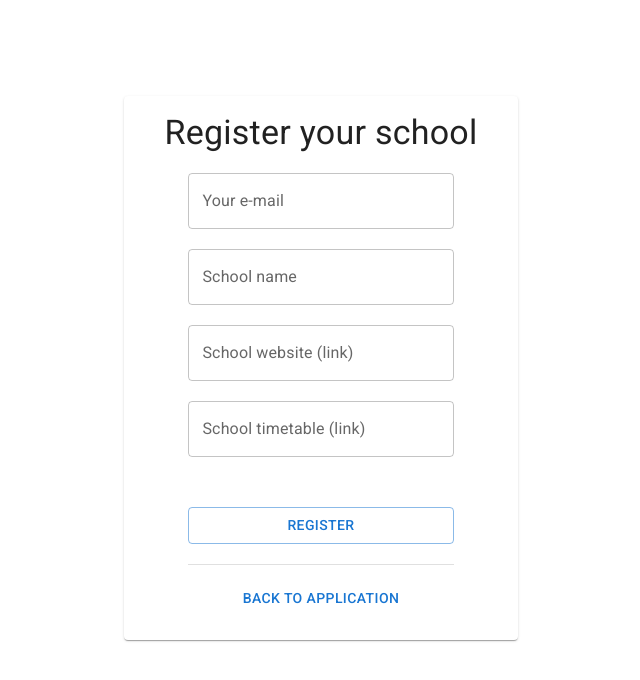
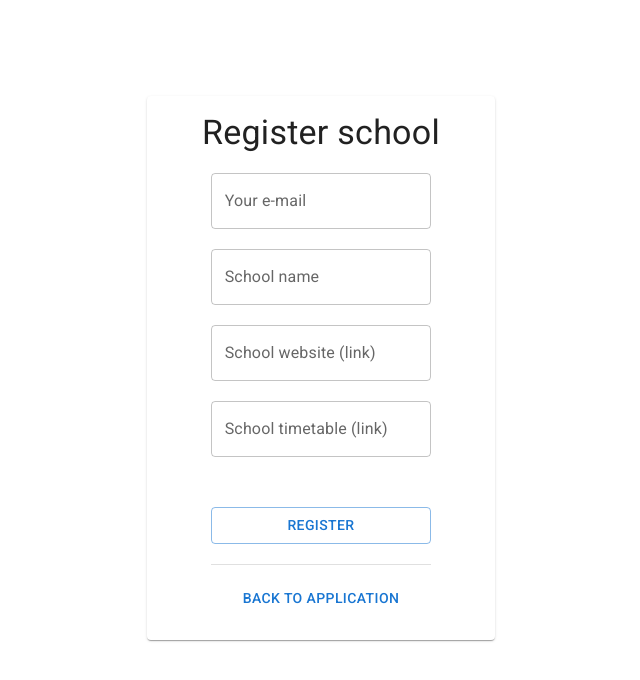
Before and after one commit to VulderApp/SchoolFormFrontend, a React (Create React App) app: page / in a window 1280 px wide. Shown: the top 680 px of the page, without its empty margins (319-959 px from the left). Built offline with nearby package versions, Linux system fonts and the light colour scheme.

Commit message:
Change page titles (#47)

```diff
--- a/src/assets/locales/en.json
+++ b/src/assets/locales/en.json
@@ -1,5 +1,5 @@
 {
-  "registerYourSchoolTitle": "Register your school",
+  "registerYourSchoolTitle": "Register school",
   "emailInputLabel": "Your e-mail",
   "schoolNameInputLabel": "School name",
   "schoolWebsiteInputLabel": "School website (link)",
--- a/src/view/Complete.tsx
+++ b/src/view/Complete.tsx
@@ -1,8 +1,15 @@
-import React, { ReactElement } from "react";
+import React, { ReactElement, useEffect } from "react";
 import { Container } from "@mui/material";
 import CompleteMessage from "../components/complete/CompleteMessage";
+import { useTranslation } from "react-i18next";
 
 const Complete = (): ReactElement => {
+  const { t } = useTranslation();
+
+  useEffect(() => {
+    document.title = t("completeSubmitTitle");
+  }, []);
+
   return (
     <Container>
       <CompleteMessage />
--- a/src/view/Register.tsx
+++ b/src/view/Register.tsx
@@ -1,10 +1,17 @@
-import React, { ReactElement } from "react";
+import React, { ReactElement, useEffect } from "react";
 import RegisterForm from "../components/register/RegisterForm";
 import { Container } from "@mui/material";
 import RegisterFooter from "../components/register/RegisterFooter";
 import RegisterTitle from "../components/register/RegisterTitle";
+import { useTranslation } from "react-i18next";
 
 const Register = (): ReactElement => {
+  const { t } = useTranslation();
+
+  useEffect(() => {
+    document.title = t("registerYourSchoolTitle");
+  }, []);
+
   return (
     <Container>
       <RegisterTitle />
```
